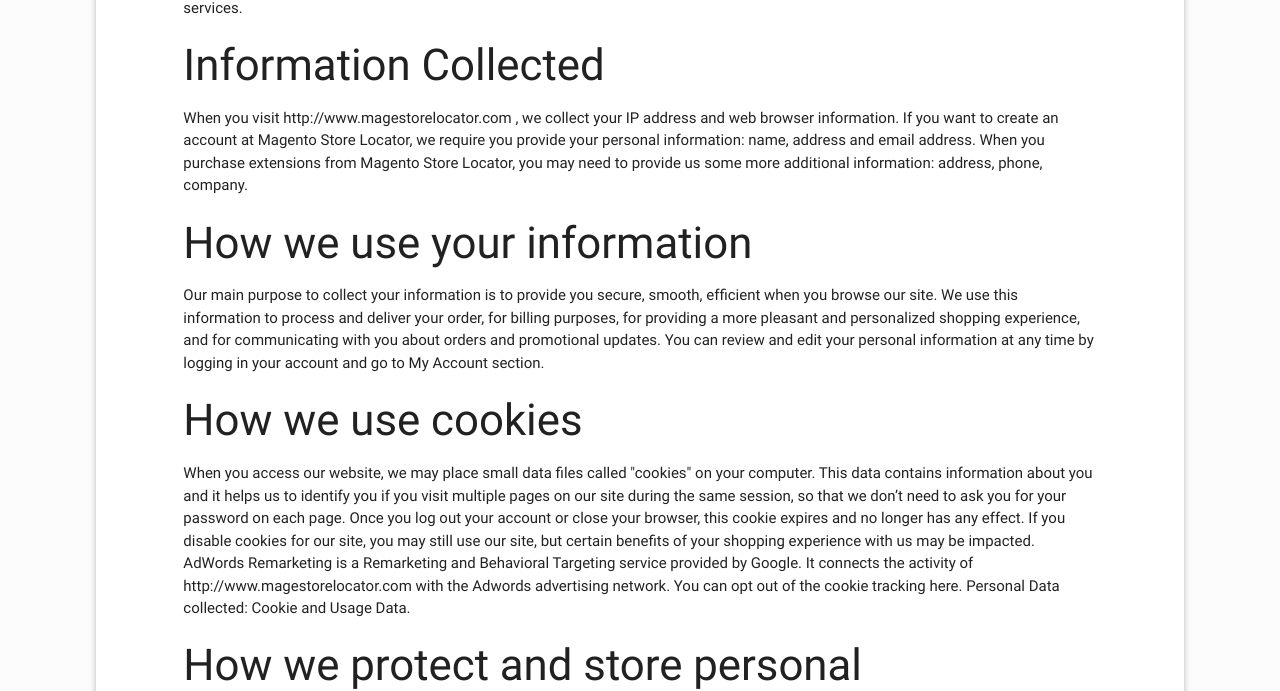
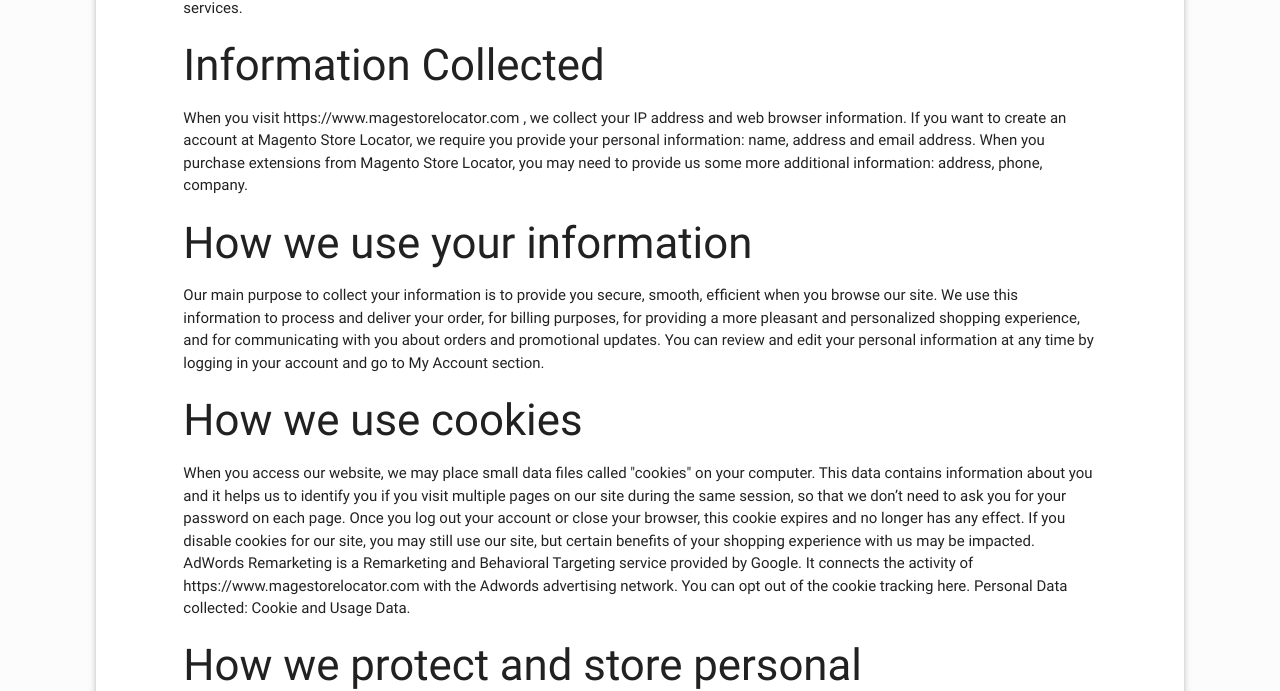
Before and after one commit to magentolocator/bsl, a Jekyll site: the page built from _pages/privacy.html, in a window 1280 px wide. Shown: the part 395-1086 px from the top of the page. Built offline with Jekyll 4.4.1, drawn with Linux system fonts in a browser that asks for light colours; nearby versions of some CDN libraries; some of the changed lines change nothing that is shown.

Commit message:
Auto update

```diff
--- a/_config.yml
+++ b/_config.yml
@@ -4,8 +4,8 @@
 slogan: "The most useful Store Locator"
 description: "Find a store near your"
 email: "support@magestorelocator.com"
-url: "http://www.magestorelocator.com"
-baseurl: "http://www.magestorelocator.com"
+url: "https://www.magestorelocator.com"
+baseurl: "https://www.magestorelocator.com"
 domain: "magestorelocator.com"
 author: "magestorelocator"
 this_year: "2016"
```
